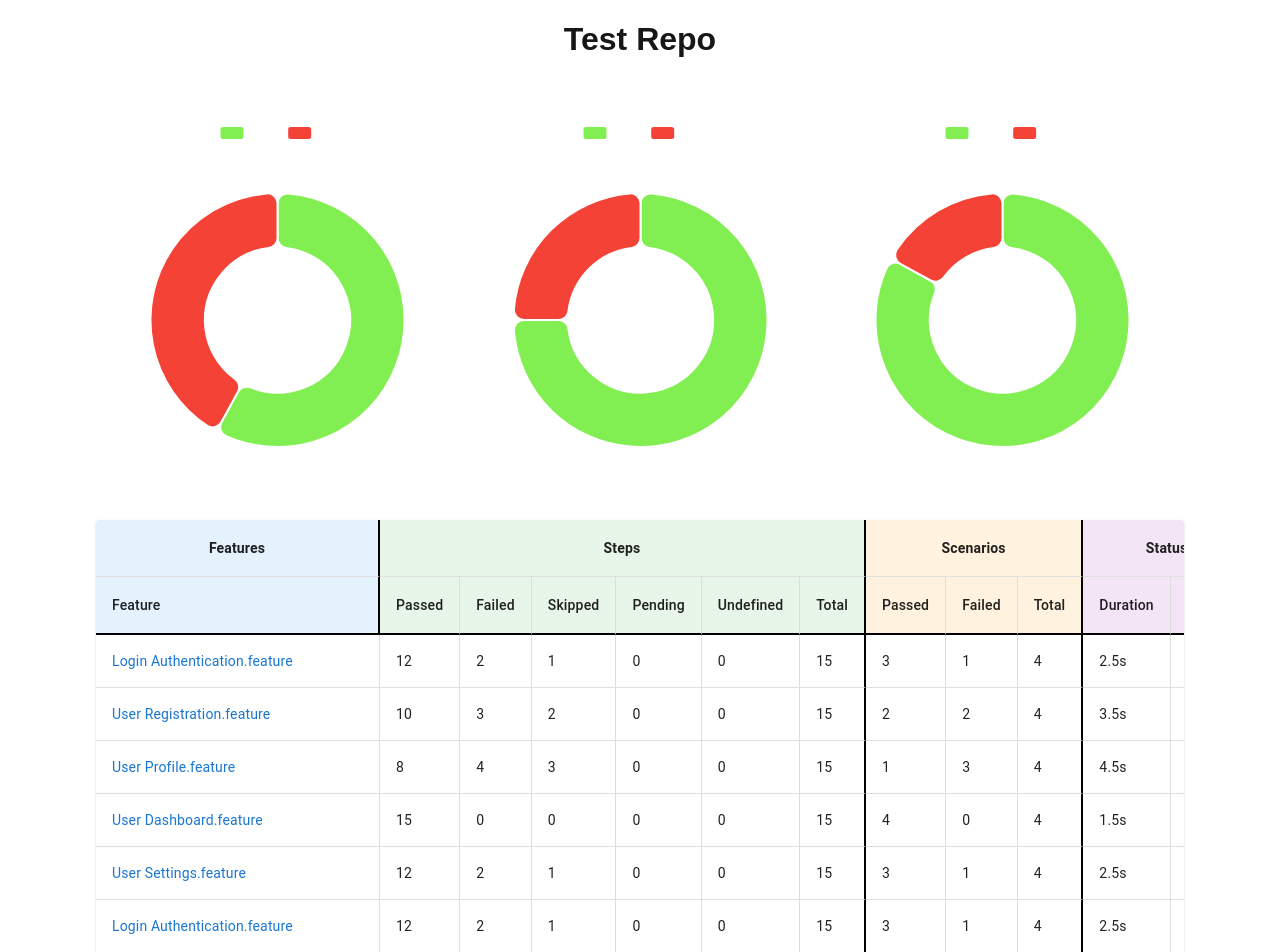
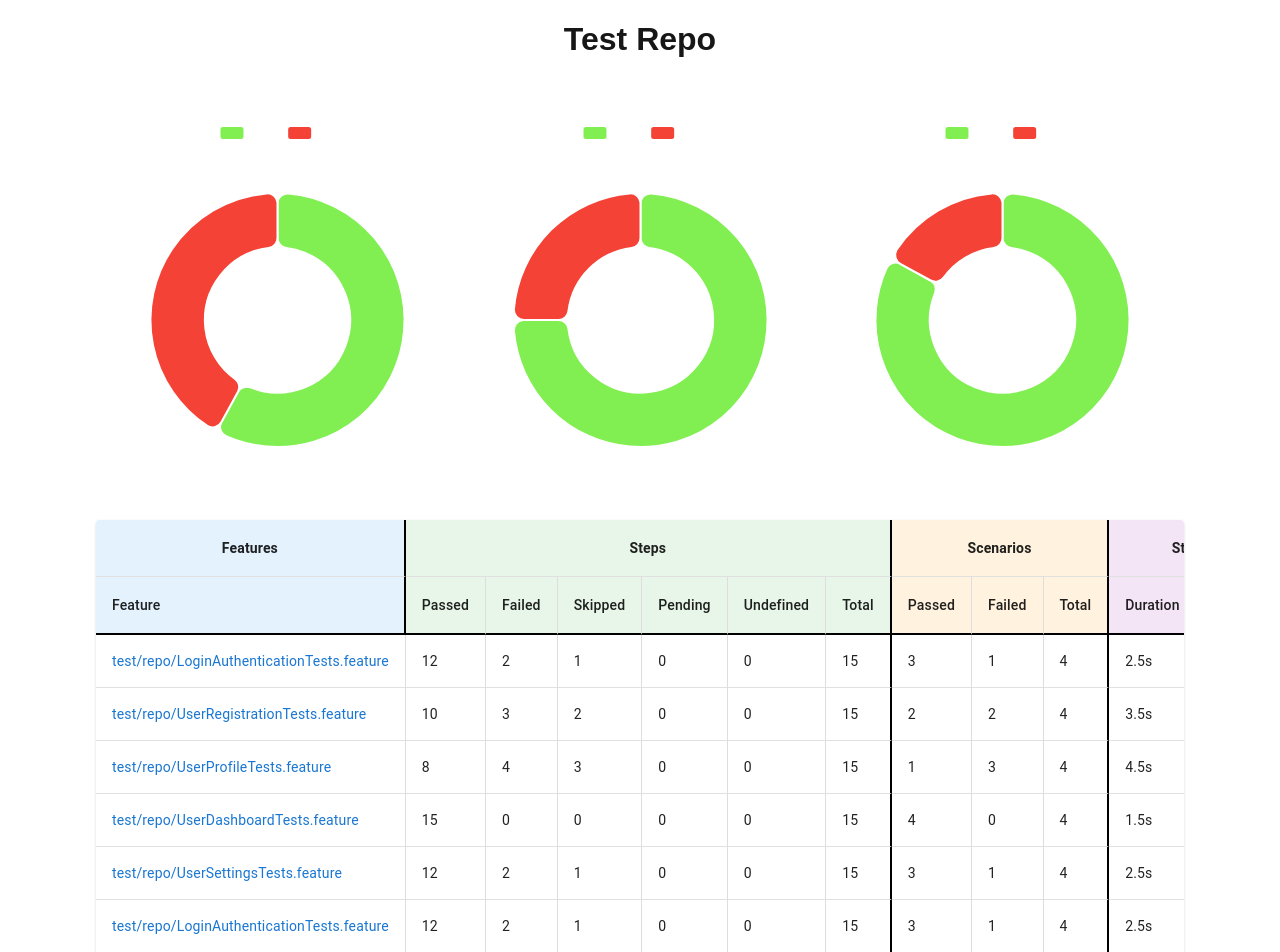
Before and after one commit to Codeyg12/test-view, a Next.js app: page / in a window 1280 px wide. Shown: the top 952 px of the page. Built offline with nearby package versions, Linux system fonts and the light colour scheme.

Commit message:
Adjusting colors and naming of data

```diff
--- a/app/components/GithubUsers.tsx
+++ b/app/components/GithubUsers.tsx
@@ -17,9 +17,9 @@ const GithubUsers = () => {
   return (
     <Card
       sx={{ maxWidth: 400, minHeight: 400, maxHeight: 400, overflow: "auto" }}
-      className="flex flex-col justify-start bg-slate-600"
+      className="flex flex-col justify-start"
     >
-      <AppBar position="sticky" color="default">
+      <AppBar position="sticky" className="bg-slate-800">
         <CardHeader title={"Github Users"} className="text-center" />
         <Toolbar id="back-to-top-anchor" className="hidden" />
       </AppBar>
@@ -27,7 +27,6 @@ const GithubUsers = () => {
         <User user={user} key={idx} />
       ))}
     </Card>
-    // https://mui.com/material-ui/
   );
 };
 
@@ -38,7 +37,7 @@ const User = ({ user }: any) => {
       <Typography
         variant="h5"
         component="div"
-        className="outline flex-grow pl-2 rounded-md outline-gray-300"
+        className="outline flex-grow pl-2 rounded-md outline-gray-300 text-slate-50"
       >
         {name}
         <Typography>{`Jira Ticket: ${jiraTicket} `}</Typography>
--- a/app/components/TestScenario.tsx
+++ b/app/components/TestScenario.tsx
@@ -38,8 +38,8 @@ interface TestScenariosChartProps {
   testData: TestData;
 }
 
-// const COLOR_PALETTE = ["#81ef51", "#f44336"];
-const COLOR_PALETTE = ['#4CAF50', '#F44336'];
+const COLOR_PALETTE = ["#81ef51", "#f44336"];
+// const COLOR_PALETTE = ['#4CAF50', '#F44336'];
 
 const TestScenariosChart: React.FC<TestScenariosChartProps> = ({ testData }) => {
   const chartRef = useRef(null);
--- a/app/components/TestTable.tsx
+++ b/app/components/TestTable.tsx
@@ -25,7 +25,7 @@ const TestTable = () => {
                                         textDecoration: 'none'
                                     }}
                                 >
-                                    {data.feature}.feature
+                                    test/repo/{data.feature}Tests.feature
                                 </Link>
                             </TableCell>
                             <TableCell sx={{ borderRight: '1px solid #ddd' }}>{data.steps.passed}</TableCell>
--- a/dummyData.json
+++ b/dummyData.json
@@ -1,6 +1,6 @@
 [
   {
-    "feature": "Login Authentication",
+    "feature": "LoginAuthentication",
     "steps": {
       "passed": 12,
       "failed": 2,
@@ -14,7 +14,7 @@
     "status": "Passed"
   },
   {
-    "feature": "User Registration",
+    "feature": "UserRegistration",
     "steps": {
       "passed": 10,
       "failed": 3,
@@ -28,7 +28,7 @@
     "status": "Failed"
   },
   {
-    "feature": "User Profile",
+    "feature": "UserProfile",
     "steps": {
       "passed": 8,
       "failed": 4,
@@ -42,7 +42,7 @@
     "status": "Failed"
   },
     {
-        "feature": "User Dashboard",
+        "feature": "UserDashboard",
         "steps": {
         "passed": 15,
         "failed": 0,
@@ -56,7 +56,7 @@
         "status": "Passed"
     },
     {
-        "feature": "User Settings",
+        "feature": "UserSettings",
         "steps": {
         "passed": 12,
         "failed": 2,
@@ -70,7 +70,7 @@
         "status": "Passed"
     },
     {
-        "feature": "Login Authentication",
+        "feature": "LoginAuthentication",
         "steps": {
           "passed": 12,
           "failed": 2,
@@ -84,7 +84,7 @@
         "status": "Passed"
       },
       {
-        "feature": "User Registration",
+        "feature": "UserRegistration",
         "steps": {
           "passed": 10,
           "failed": 3,
@@ -98,7 +98,7 @@
         "status": "Failed"
       },
       {
-        "feature": "User Profile",
+        "feature": "UserProfile",
         "steps": {
           "passed": 8,
           "failed": 4,
@@ -112,7 +112,7 @@
         "status": "Failed"
       },
         {
-            "feature": "User Dashboard",
+            "feature": "UserDashboard",
             "steps": {
             "passed": 15,
             "failed": 0,
@@ -126,7 +126,7 @@
             "status": "Passed"
         },
         {
-            "feature": "User Settings",
+            "feature": "UserSettings",
             "steps": {
             "passed": 12,
             "failed": 2,
@@ -140,7 +140,7 @@
             "status": "Passed"
         },
         {
-            "feature": "Login Authentication",
+            "feature": "LoginAuthentication",
             "steps": {
               "passed": 12,
               "failed": 2,
@@ -154,7 +154,7 @@
             "status": "Passed"
           },
           {
-            "feature": "User Registration",
+            "feature": "UserRegistration",
             "steps": {
               "passed": 10,
               "failed": 3,
@@ -168,7 +168,7 @@
             "status": "Failed"
           },
           {
-            "feature": "User Profile",
+            "feature": "UserProfile",
             "steps": {
               "passed": 8,
               "failed": 4,
@@ -182,7 +182,7 @@
             "status": "Failed"
           },
             {
-                "feature": "User Dashboard",
+                "feature": "UserDashboard",
                 "steps": {
                 "passed": 15,
                 "failed": 0,
@@ -196,7 +196,7 @@
                 "status": "Passed"
             },
             {
-                "feature": "User Settings",
+                "feature": "UserSettings",
                 "steps": {
                 "passed": 12,
                 "failed": 2,
```
